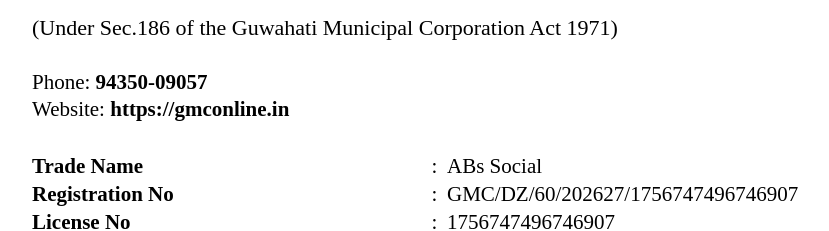
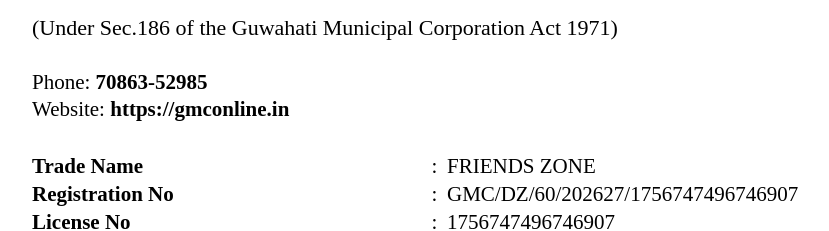
Before and after one commit to gmconlineqr-gif/license1, a plain HTML site: page qr/01k25/index.html in a window 1280 px wide. Shown: the part 184-415 px from the top of the page, without its empty margins (4-833 px from the left). Drawn offline with Linux system fonts and the light colour scheme.

Commit message:
Update index.html

```diff
--- a/qr/01k25/index.html
+++ b/qr/01k25/index.html
@@ -14,12 +14,12 @@
     <p class="subtitle">(Under Sec.186 of the Guwahati Municipal Corporation Act 1971)</p>
 
     <div class="contact">
-      <div>Phone: <strong>94350-09057</strong></div>
+      <div>Phone: <strong>70863-52985</strong></div>
       <div>Website: <strong>https://gmconline.in</strong></div>
     </div>
 
     <section class="details" aria-label="License details">
-      <div class="row"><div class="label">Trade Name</div><div class="colon">:</div><div class="value">ABs Social</div></div>
+      <div class="row"><div class="label">Trade Name</div><div class="colon">:</div><div class="value">FRIENDS ZONE</div></div>
       <div class="row"><div class="label">Registration No</div><div class="colon">:</div><div class="value">GMC/DZ/60/202627/1756747496746907</div></div>
       <div class="row"><div class="label">License No</div><div class="colon">:</div><div class="value">1756747496746907</div></div>
       <div class="row"><div class="label">Zone</div><div class="colon">:</div><div class="value">Dispur</div></div>
```
